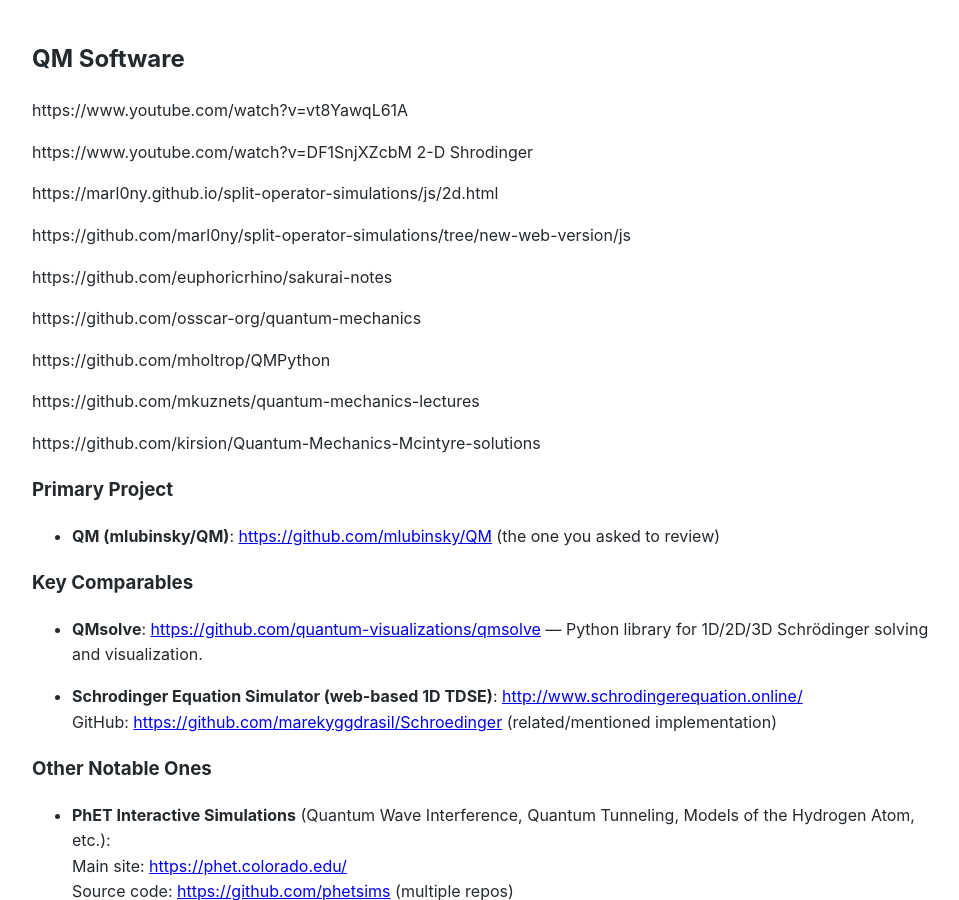
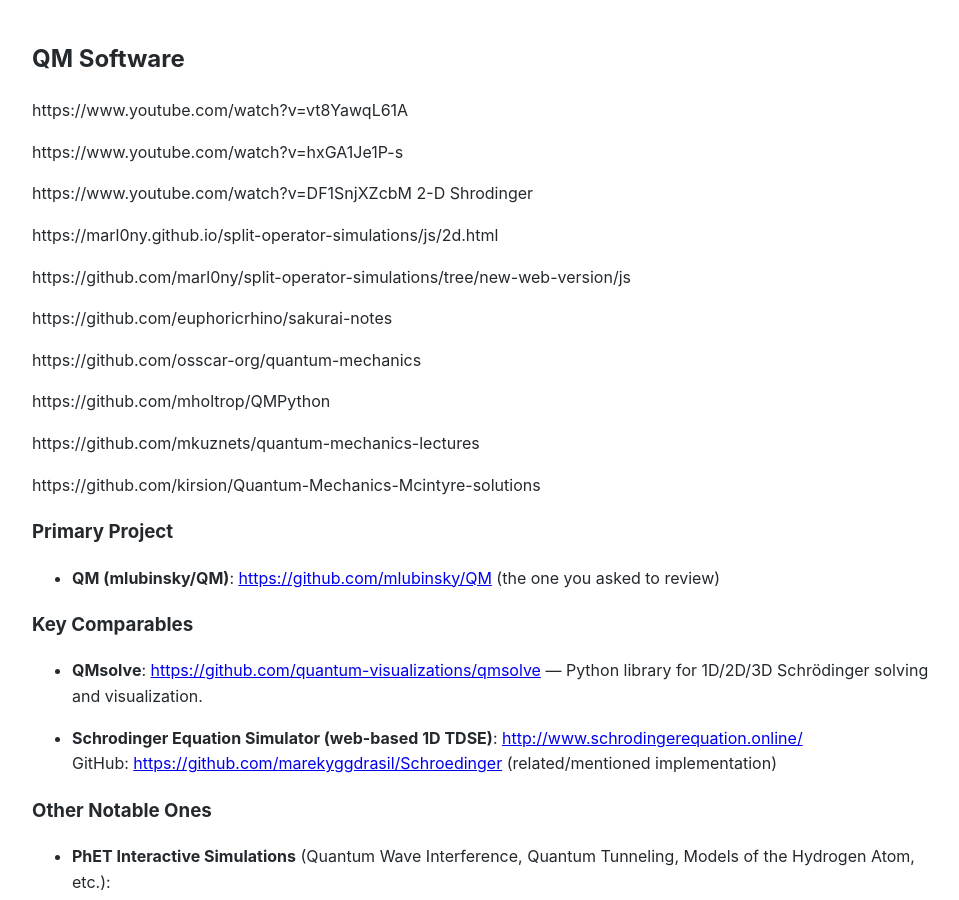
Before and after one commit to Michael-Lubinsky/michael-lubinsky.github.com, a Jekyll site: the page built from physics/competitors.md, in a window 1280 px wide and 900 px high. Shown: the whole window, without its empty margins (158-1117 px from the left). Built offline with Jekyll 4.4.1, drawn with Linux system fonts in a browser that asks for light colours; our own code applies the rules of GitHub Pages for plain Markdown files; some of the changed lines change nothing that is shown.

Commit message:
Update competitors.md

```diff
--- a/physics/competitors.md
+++ b/physics/competitors.md
@@ -1,6 +1,8 @@
 ## QM Software
 
 https://www.youtube.com/watch?v=vt8YawqL61A
+
+https://www.youtube.com/watch?v=hxGA1Je1P-s
 
 https://www.youtube.com/watch?v=DF1SnjXZcbM  2-D Shrodinger
 
```
